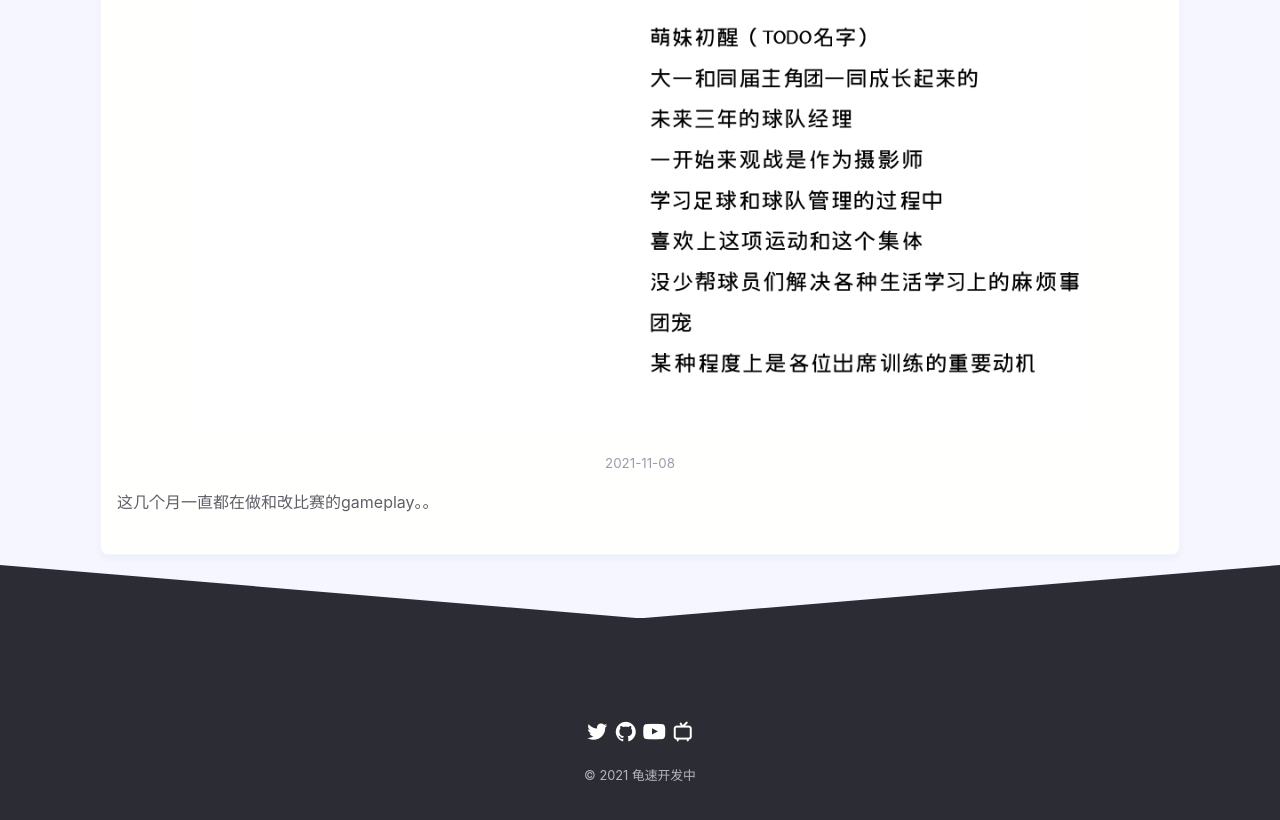
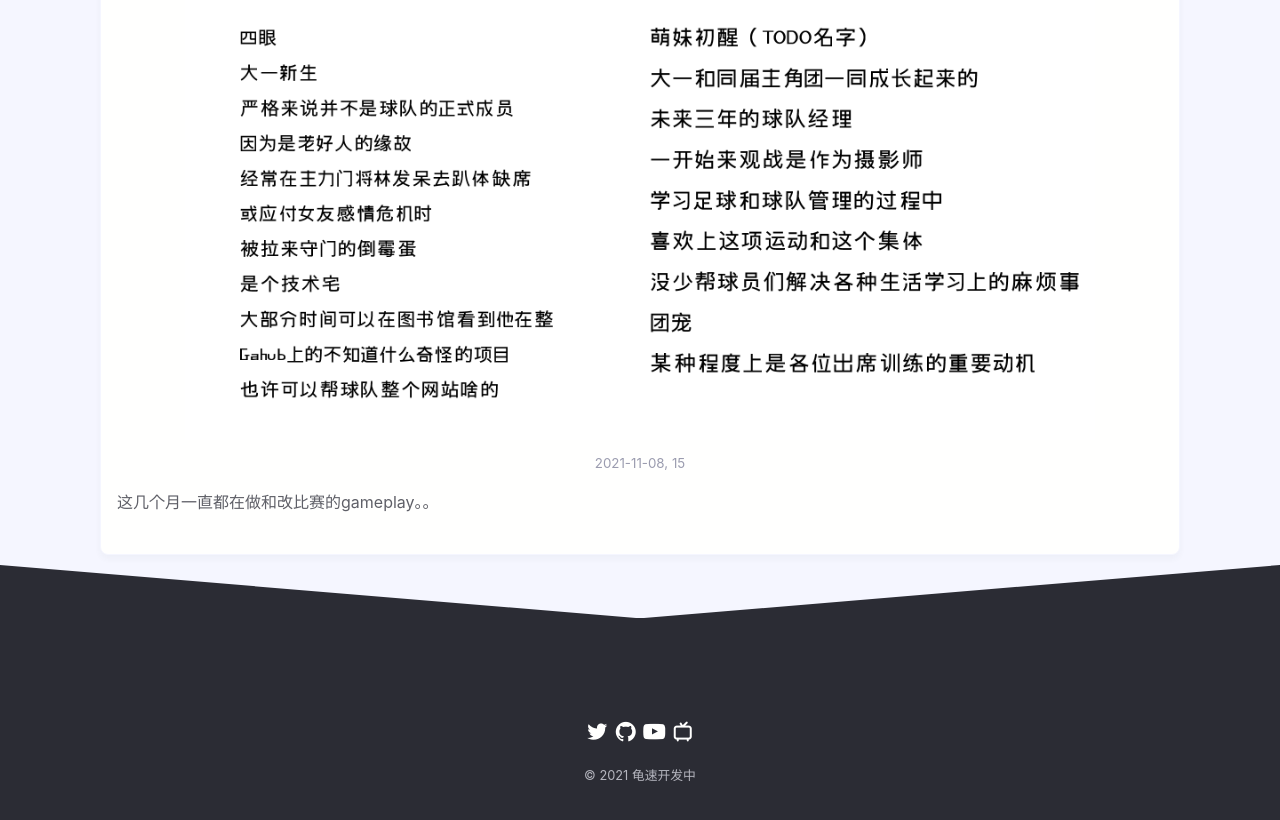
Before and after one commit to shrekshao/studio, a Jekyll site: the page built from _posts/college-soccer/2021-10-22-character-concept.md, in a window 1280 px wide and 900 px high, scrolled down 5612 px. Shown: the top 820 px of the window. Built offline with Jekyll 4.4.1, drawn with Linux system fonts in a browser that asks for light colours.

Commit message:
character concept update

```diff
--- a/_posts/college-soccer/2021-10-22-character-concept.md
+++ b/_posts/college-soccer/2021-10-22-character-concept.md
@@ -15,6 +15,6 @@
 {% include imgdesc.html url="assets/blog/cs/characters/3.png" description="2021-10-11, 18" %}
 {% include imgdesc.html url="assets/blog/cs/characters/4.png" description="2021-10-25" %}
 {% include imgdesc.html url="assets/blog/cs/characters/5.png" description="2021-11-01" %}
-{% include imgdesc.html url="assets/blog/cs/characters/6.png" description="2021-11-08" %}
+{% include imgdesc.html url="assets/blog/cs/characters/6.png" description="2021-11-08, 15" %}
 
 这几个月一直都在做和改比赛的gameplay。。
```
Also changed, not shown: assets/blog/cs/characters/6.png.
